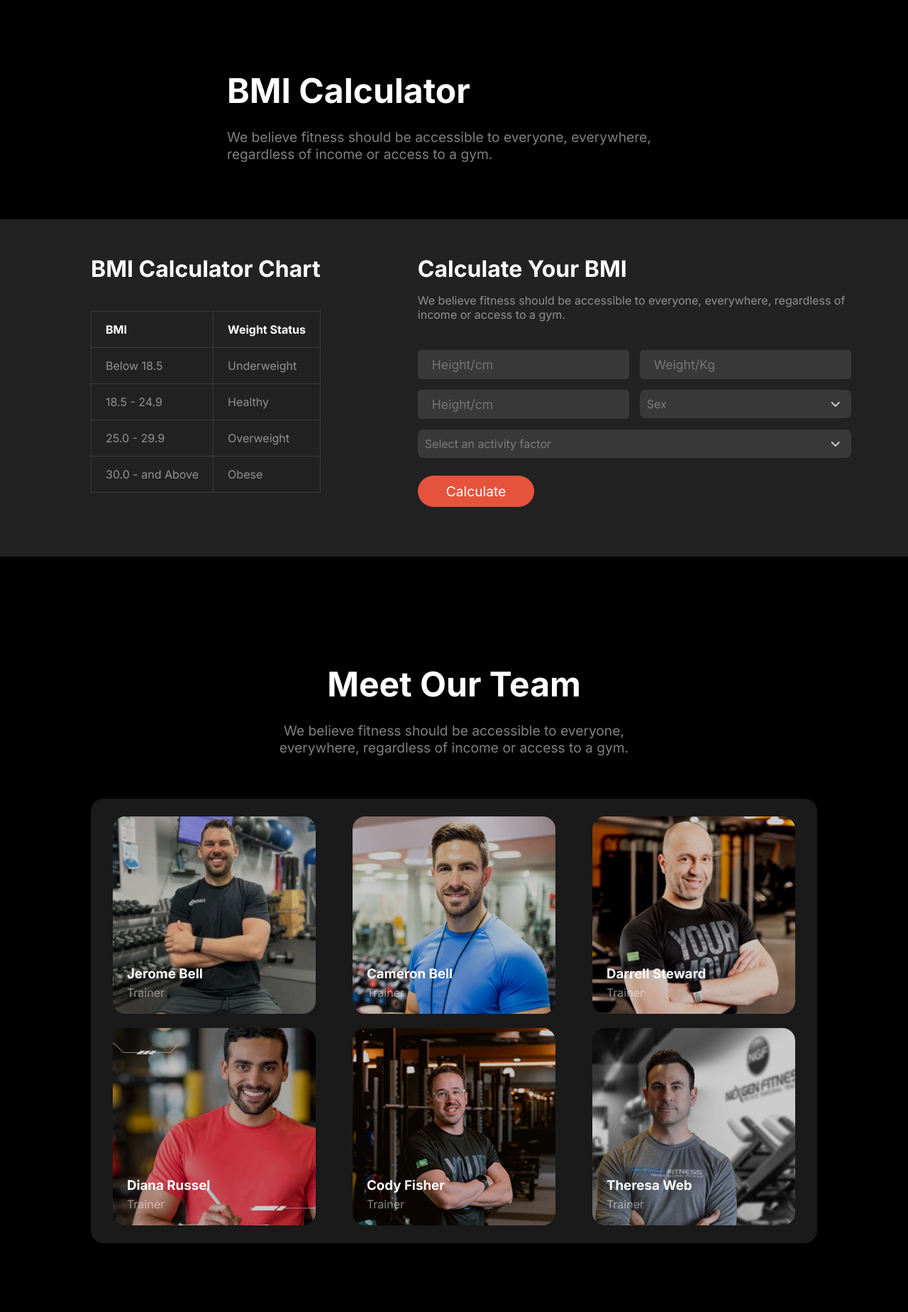
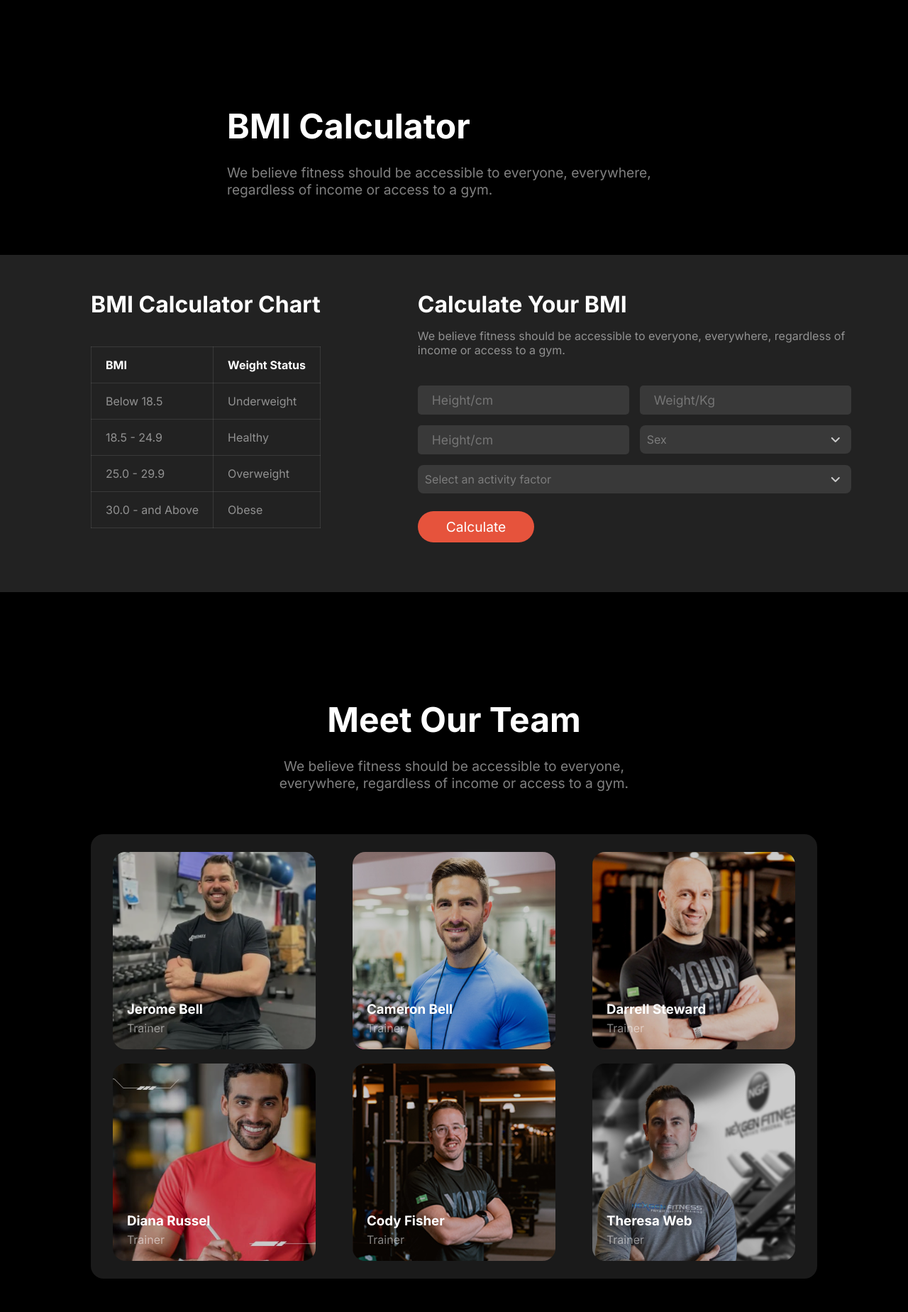
Before and after one commit to asifhasan973/fitness, a plain HTML site: page index.html in a window 1280 px wide. Shown: the part 4155-6003 px from the top of the page at 71% size. Drawn offline with Linux system fonts and the light colour scheme; a web font is replaced by a local one.

Commit message:
final done

```diff
--- a/index.html
+++ b/index.html
@@ -239,7 +239,7 @@
       </section>
 
       <!-- bmi calculator  -->
-      <section style="width: 100%">
+      <section class="bmi-section" style="width: 100%">
         <div class="change-your-habit-txt">
           <h1>BMI Calculator</h1>
           <p class="text-light">
--- a/style.css
+++ b/style.css
@@ -165,7 +165,7 @@ nav ul li a {
   width: 40px;
   border-radius: 50%;
 }
-.fa-play-css {
+.fa-play {
   display: none;
 }
 
@@ -428,6 +428,9 @@ pricing
 /*-----
 bmi
 -----*/
+.bmi-section {
+  margin-top: 150px;
+}
 .bmi-calculator-container {
   background: rgb(34, 34, 34);
   margin-top: 80px;
@@ -526,6 +529,9 @@ bmi
 /*
 meet-team
 */
+.meet-team {
+  margin-top: 150px;
+}
 .meet-team-imgs {
   margin-top: 60px;
   display: grid;
@@ -679,8 +685,10 @@ hr {
     align-items: center;
   }
   .fa-play-css {
+    font-size: 1.4rem;
+  }
+  .fa-play {
     display: block;
-    font-size: 1.4rem;
   }
 
   /* nav finish  */
```
